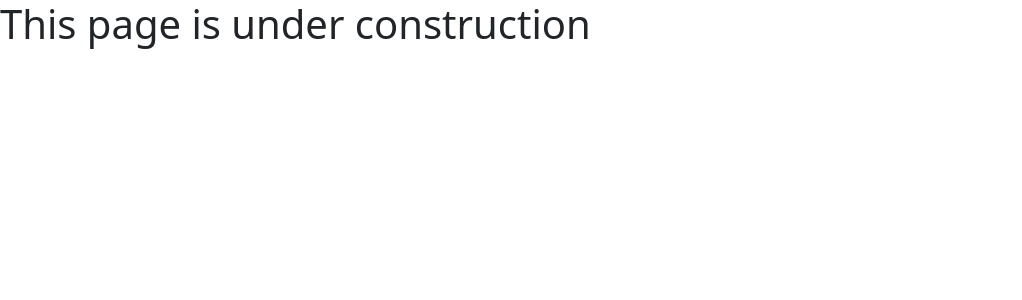
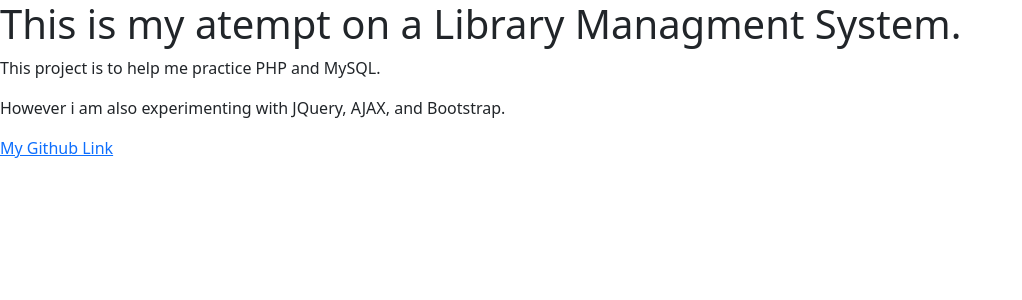
Before and after one commit to AmirMarji/Library-Management-System, a PHP site: page /about.php in a window 1280 px wide. Shown: the top 300 px of the page, without its empty margins (0-1022 px from the left). Run offline with PHP 8.4, Linux system fonts and the light colour scheme.

Commit message:
small organization

```diff
--- a/about.php
+++ b/about.php
@@ -18,7 +18,10 @@
 </head>
 
 <body>
-    <h1>This page is under construction</h1>
+    <h1>This is my atempt on a Library Managment System.</h1>
+    <p>This project is to help me practice PHP and MySQL.</p>
+    <p>However i am also experimenting with JQuery, AJAX, and Bootstrap. </p>
+    <a href="https://github.com/AmirMarji">My Github Link</a>
 </body>
 
 </html>
--- a/ajax.php
+++ b/fetch.php
@@ -1,5 +1,5 @@
 <?php
-include ("database.php");
+include("database.php");
 
 //get value from script
 if (isset($_POST["search"])) {
@@ -7,6 +7,7 @@ if (isset($_POST["search"])) {
     $search = $_POST["search"];
 
 
+
 }
 
 ?>
```
